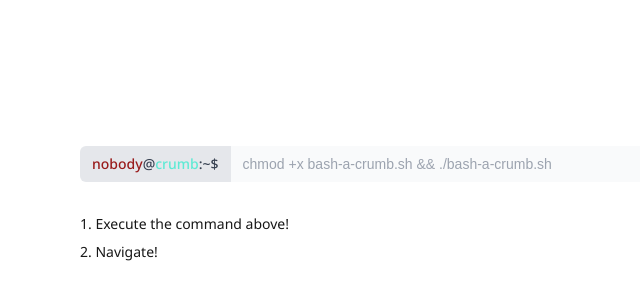
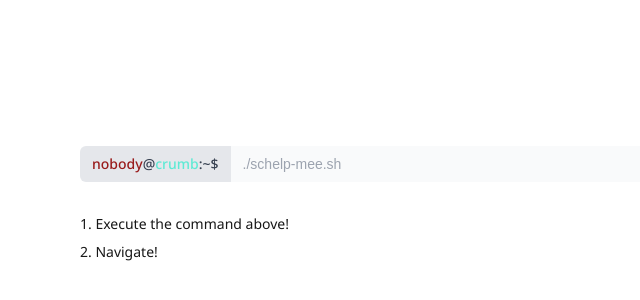
Before and after one commit to mfwolffe/crumb, a Next.js app: page / in a window 1280 px wide. Shown: the part 180-480 px from the top of the page, without its empty margins (0-640 px from the left). Built offline with nearby package versions, Linux system fonts and the light colour scheme; a web font is replaced by a local one.

Commit message:
minutiae

```diff
--- a/src/components/Landing/Landing.tsx
+++ b/src/components/Landing/Landing.tsx
@@ -15,7 +15,7 @@ const BashLanding = () => {
 
   return (
     <>
-      <ShellNav placeholder="chmod +x bash-a-crumb.sh && ./bash-a-crumb.sh" />
+      <ShellNav placeholder="./schelp-mee.sh" />
 
       <ol className="list-inside list-decimal text-sm text-center sm:text-left">
         <li className="mb-2">
```
